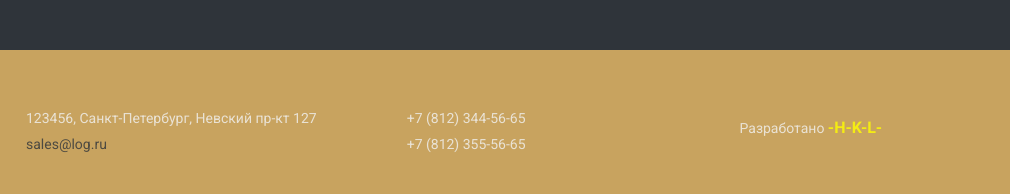
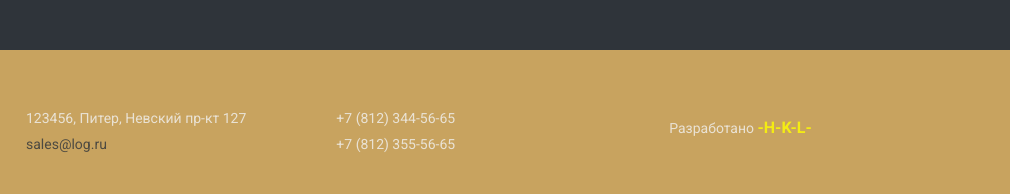
Before and after one commit to TransportDelivery/TransportDelivery.github.io, a plain HTML site: page index.html in a window 1280 px wide. Shown: the part 2832-3026 px from the top of the page, 270-1280 px from the left. Drawn offline with nearby package versions, Linux system fonts and the light colour scheme.

Commit message:
Update index.html

```diff
--- a/index.html
+++ b/index.html
@@ -288,7 +288,7 @@
         <div class="flex_footer">
             <img src="assets/footer_logo.svg" alt="logo">
             <div class="footer_adress">
-                <p>123456, Санкт-Петербург, Невский пр-кт 127</p>
+                <p>123456, Питер, Невский пр-кт 127</p>
                 <p class="adress">sales@log.ru</p>
             </div>
             <div class="footer_number">
```
